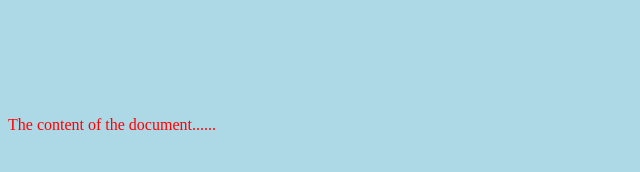
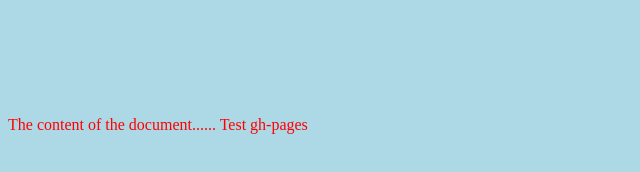
Before and after one commit to RoryHaynes1401/tributePage, a plain HTML site: page index.html in a window 1280 px wide. Shown: the whole page, without its empty margins (0-640 px from the left). Drawn offline with Linux system fonts and the light colour scheme.

Commit message:
test gh-pages

```diff
--- a/index.html
+++ b/index.html
@@ -10,6 +10,8 @@
   <br><br><br><br><br><br>
 The content of the document......
 
+Test gh-pages
+
 
 <!-- TODO to show test module, remove when finished-->
 <script src="https://cdn.freecodecamp.org/testable-projects-fcc/v1/bundle.js"></script>
```
